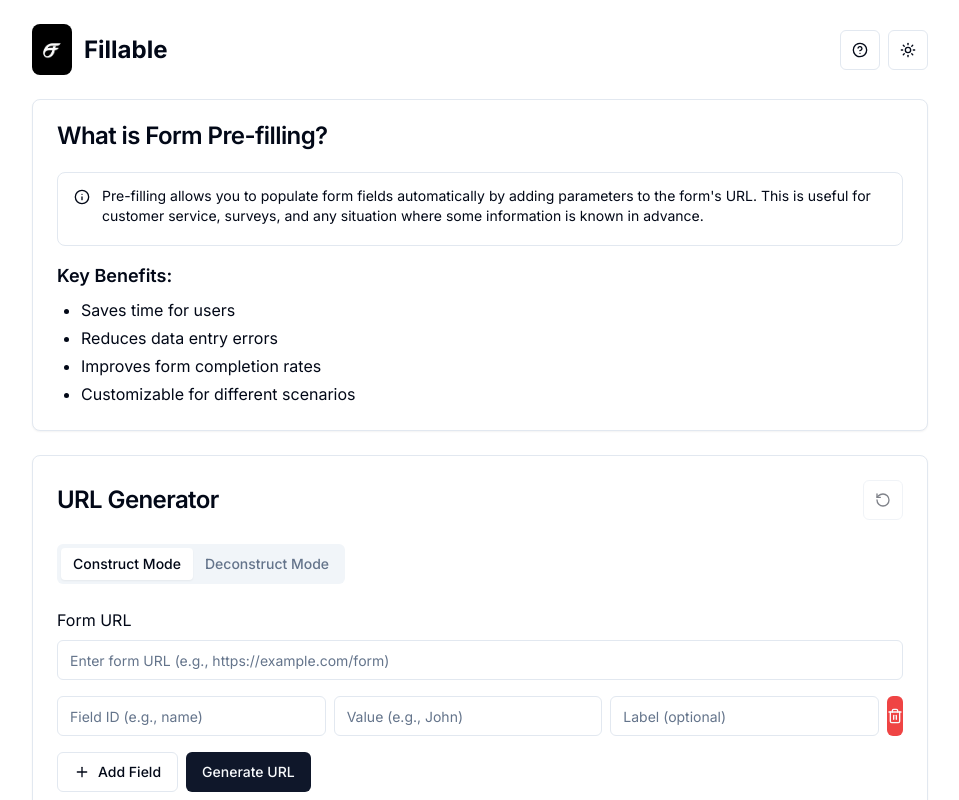
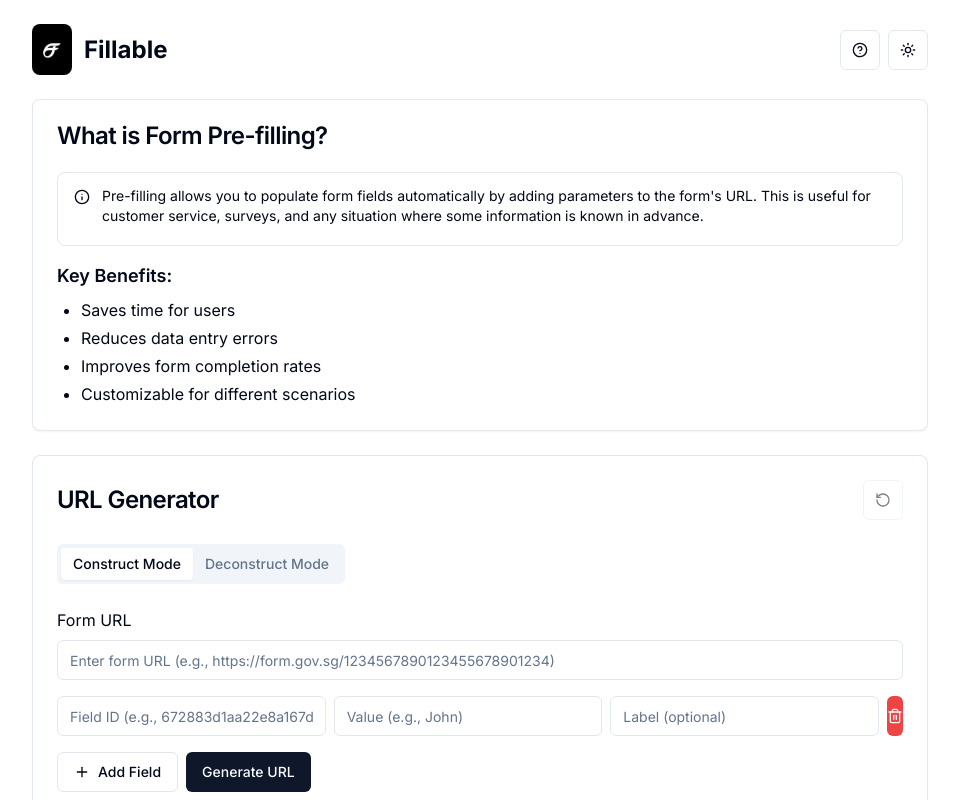
Before and after one commit to Pang78/fillable, a Next.js app: page / in a window 1280 px wide. Shown: the top 800 px of the page, without its empty margins (160-1119 px from the left). Built offline with nearby package versions, Linux system fonts and the light colour scheme.

Commit message:
git commit

```diff
--- a/components/FormPrefillGuide.tsx
+++ b/components/FormPrefillGuide.tsx
@@ -387,7 +387,7 @@ const FormPrefillGuide = () => {
                   <label htmlFor="formUrl" className="block mb-2">Form URL</label>
                   <Input
                     id="formUrl"
-                    placeholder="Enter form URL (e.g., https://example.com/form)"
+                    placeholder="Enter form URL (e.g., https://form.gov.sg/1234567890123455678901234)"
                     value={formUrl}
                     onChange={(e) => setFormUrl(e.target.value)}
                     aria-label="Form URL"
@@ -397,7 +397,7 @@ const FormPrefillGuide = () => {
                 {fields.map((field, index) => (
                   <div key={index} className="flex gap-2">
                     <Input
-                      placeholder="Field ID (e.g., name)"
+                      placeholder="Field ID (e.g., 672883d1aa22e8a167d22f56)"
                       value={field.id}
                       onChange={(e) => updateField(index, 'id', e.target.value)}
                       aria-label={`Field ${index + 1} ID`}
```
